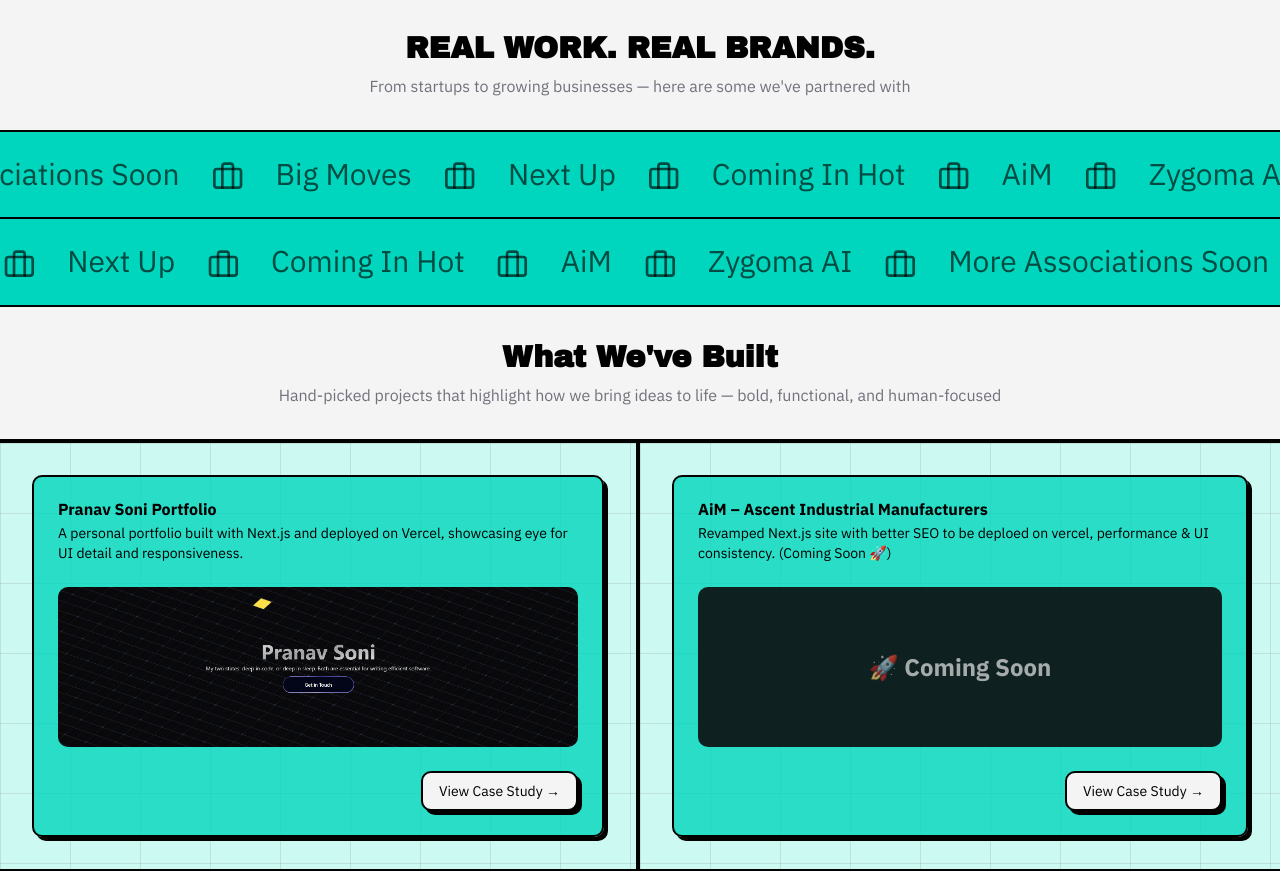
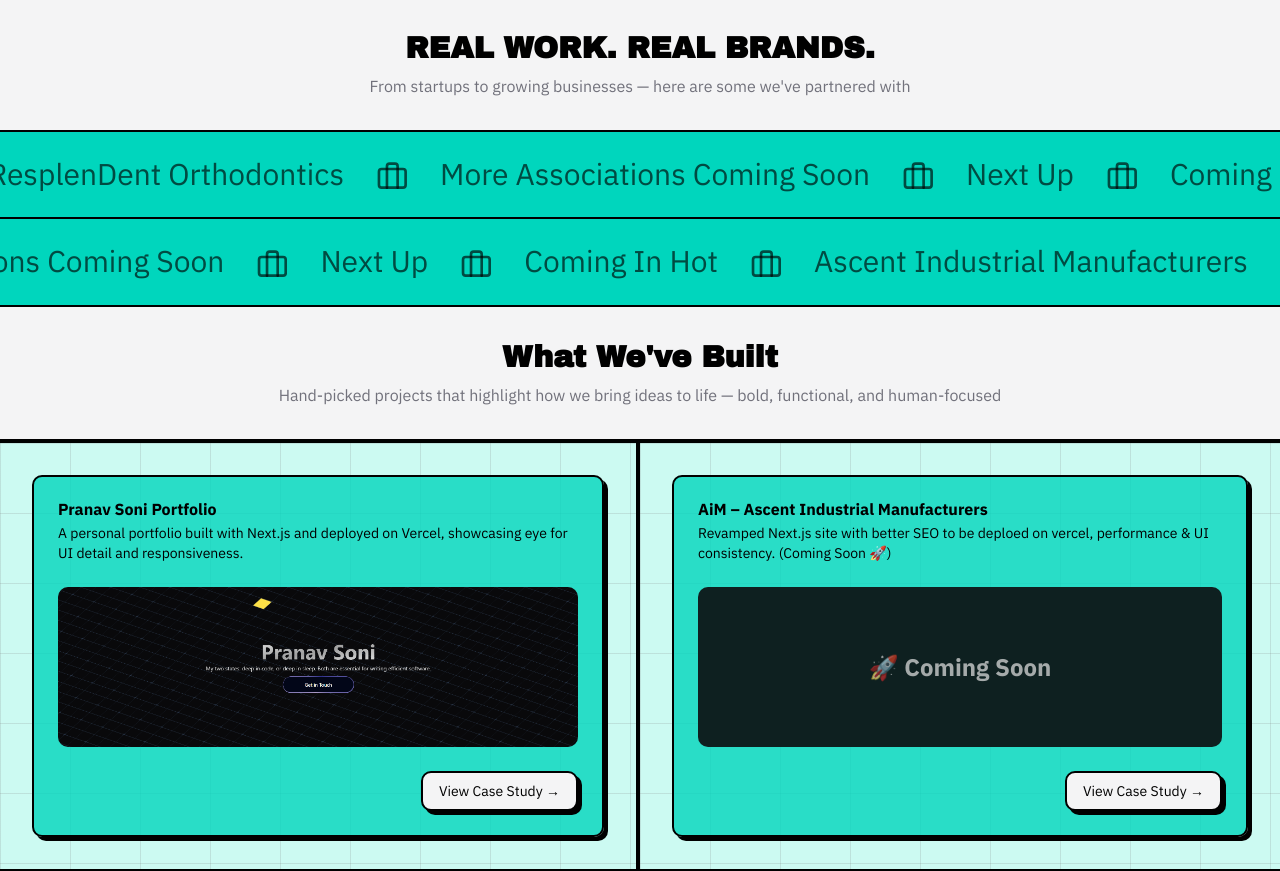
Before and after one commit to pranavsoni1101/srizen, a Next.js app: page / in a window 1280 px wide. Shown: the part 1680-2551 px from the top of the page. Built offline with nearby package versions, Linux system fonts and the light colour scheme.

Commit message:
Updated clientel banner

```diff
--- a/components/clientel.tsx
+++ b/components/clientel.tsx
@@ -1,9 +1,9 @@
 import { Marquee, ReverseMarquee } from "@/components/ui/marquee";
 import { Briefcase } from "lucide-react";
 // const items = [
-//   "AiM",
+//   "Ascent Industrial Manufacturers",
 //   <Briefcase  className="inline-block h-8 w-8" strokeWidth={2}/>,
-//   "More Associations soon",
+//   "ResplenDent Orthodontics",
 //   <Briefcase  className="inline-block h-8 w-8" strokeWidth={2}/>,
 //   "Item 3",
 //   <Briefcase className="inline-block h-8 w-8" strokeWidth={2}/>,
@@ -11,7 +11,7 @@
 //   <Briefcase className="inline-block h-8 w-8" strokeWidth={2}/>,
 //   "Item 5",
 //   <Briefcase className="inline-block h-8 w-8" strokeWidth={2}/>,
-//   "AiM",
+//   "Ascent Industrial Manufacturers",
 //   <Briefcase className="inline-block h-8 w-8" strokeWidth={2}/>,
 //   "Item 2",
 //   <Briefcase className="inline-block h-8 w-8" strokeWidth={2}/>,
@@ -21,7 +21,7 @@
 //   <Briefcase className="inline-block h-8 w-8" strokeWidth={2}/>,
 //   "Item 5",
 //   <Briefcase className="inline-block h-8 w-8" strokeWidth={2}/>,
-//   "AiM",
+//   "Ascent Industrial Manufacturers",
 //   <Briefcase className="inline-block h-8 w-8" strokeWidth={2}/>,
 //   "Item 2",
 //   <Briefcase className="inline-block h-8 w-8" strokeWidth={2}/>,
@@ -32,13 +32,13 @@
 //   "Item 5",
 // ];
 const items = [
-  "AiM",
+  "Ascent Industrial Manufacturers",
   <Briefcase className="inline-block h-8 w-8" strokeWidth={2} />,
   "Zygoma AI",
   <Briefcase className="inline-block h-8 w-8" strokeWidth={2} />,
-  "More Associations Soon",
+  "ResplenDent Orthodontics",
   <Briefcase className="inline-block h-8 w-8" strokeWidth={2} />,
-  "Big Moves",
+  "More Associations Coming Soon",
   <Briefcase className="inline-block h-8 w-8" strokeWidth={2} />,
   "Next Up",
   <Briefcase className="inline-block h-8 w-8" strokeWidth={2} />,
@@ -46,13 +46,13 @@
   <Briefcase className="inline-block h-8 w-8" strokeWidth={2} />,
 
 
-  "AiM",
+  "Ascent Industrial Manufacturers",
   <Briefcase className="inline-block h-8 w-8" strokeWidth={2} />,
   "Zygoma AI",
   <Briefcase className="inline-block h-8 w-8" strokeWidth={2} />,
-  "More Associations Soon",
+  "ResplenDent Orthodontics",
   <Briefcase className="inline-block h-8 w-8" strokeWidth={2} />,
-  "Big Moves",
+  "More Associations Coming Soon",
   <Briefcase className="inline-block h-8 w-8" strokeWidth={2} />,
   "Next Up",
   <Briefcase className="inline-block h-8 w-8" strokeWidth={2} />,
```
Also changed, not shown: 1 other file (tests, documents, lock files or other folders).
